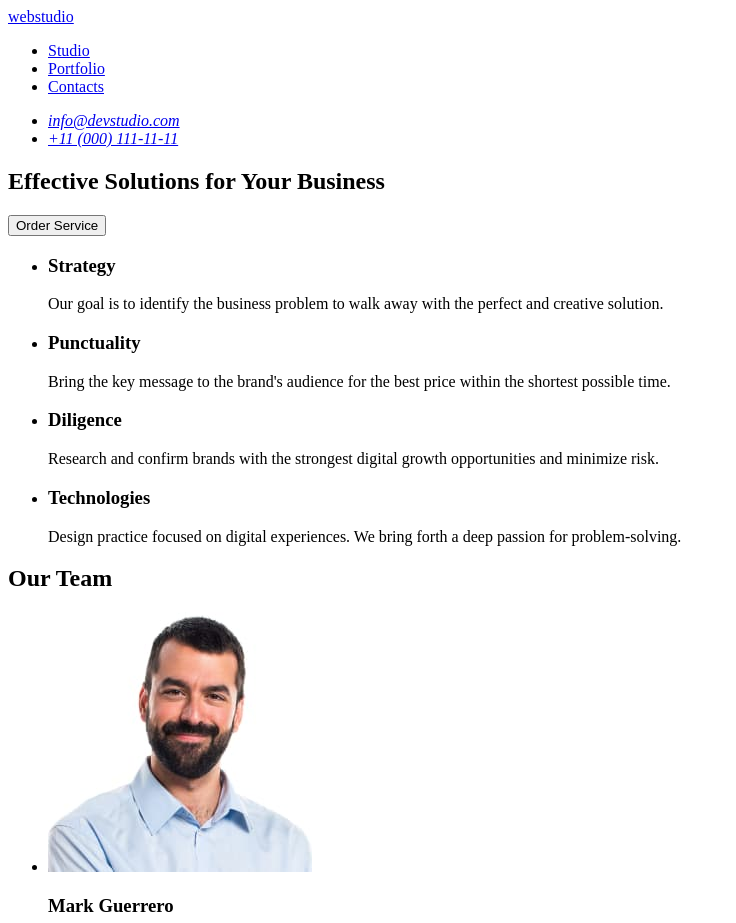
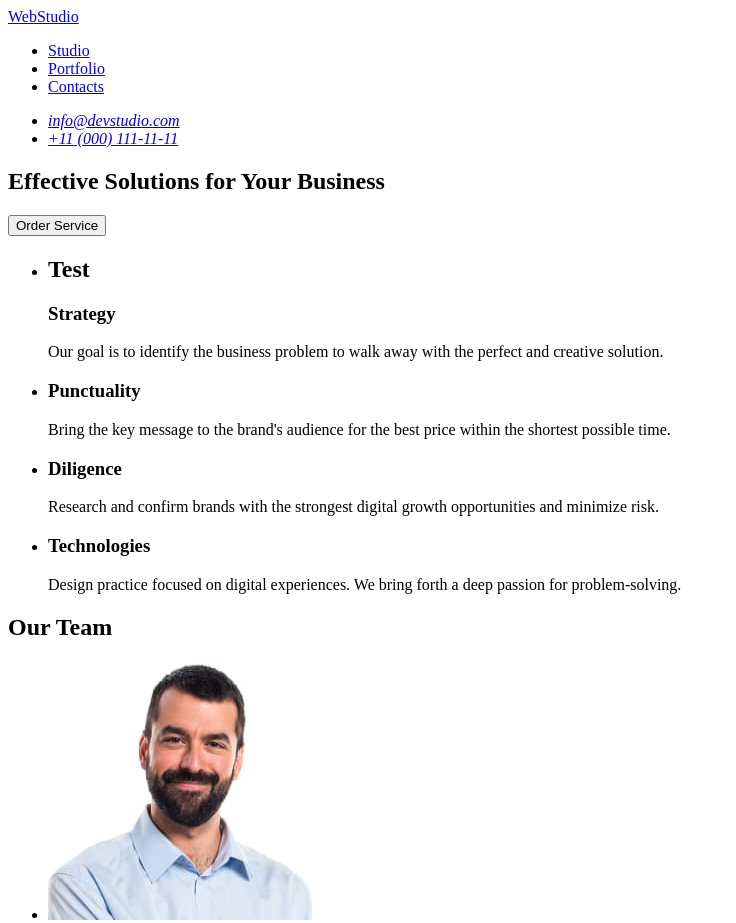
Before and after one commit to TarasDushko/goit-markup-hw-01, a plain HTML site: page index.html in a window 1280 px wide. Shown: the top 923 px of the page, without its empty margins (0-736 px from the left). Drawn offline with Linux system fonts and the light colour scheme.

Commit message:
Add files via upload

```diff
--- a/index.html
+++ b/index.html
@@ -8,7 +8,7 @@
   <body>
     <header>
       <nav>
-        <a href="./index.html">webstudio</a>
+        <a href="./index.html">WebStudio</a>
         <ul>
           <li><a href="/">Studio</a></li>
           <li><a href="/">Portfolio</a></li>
@@ -33,6 +33,7 @@
       <section>
         <ul>
           <li>
+            <h2>Test</h2>
             <h3>Strategy</h3>
             <p>
               Our goal is to identify the business problem to walk away with the
```
